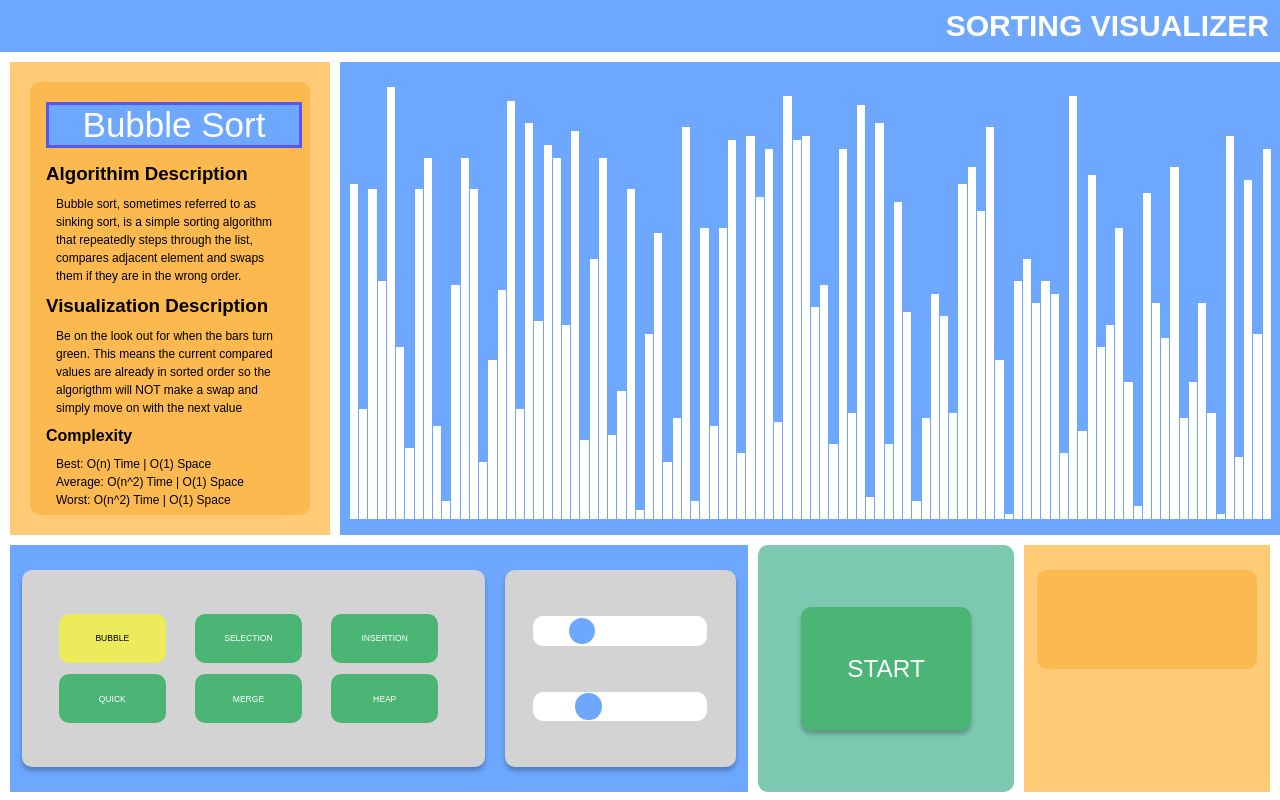
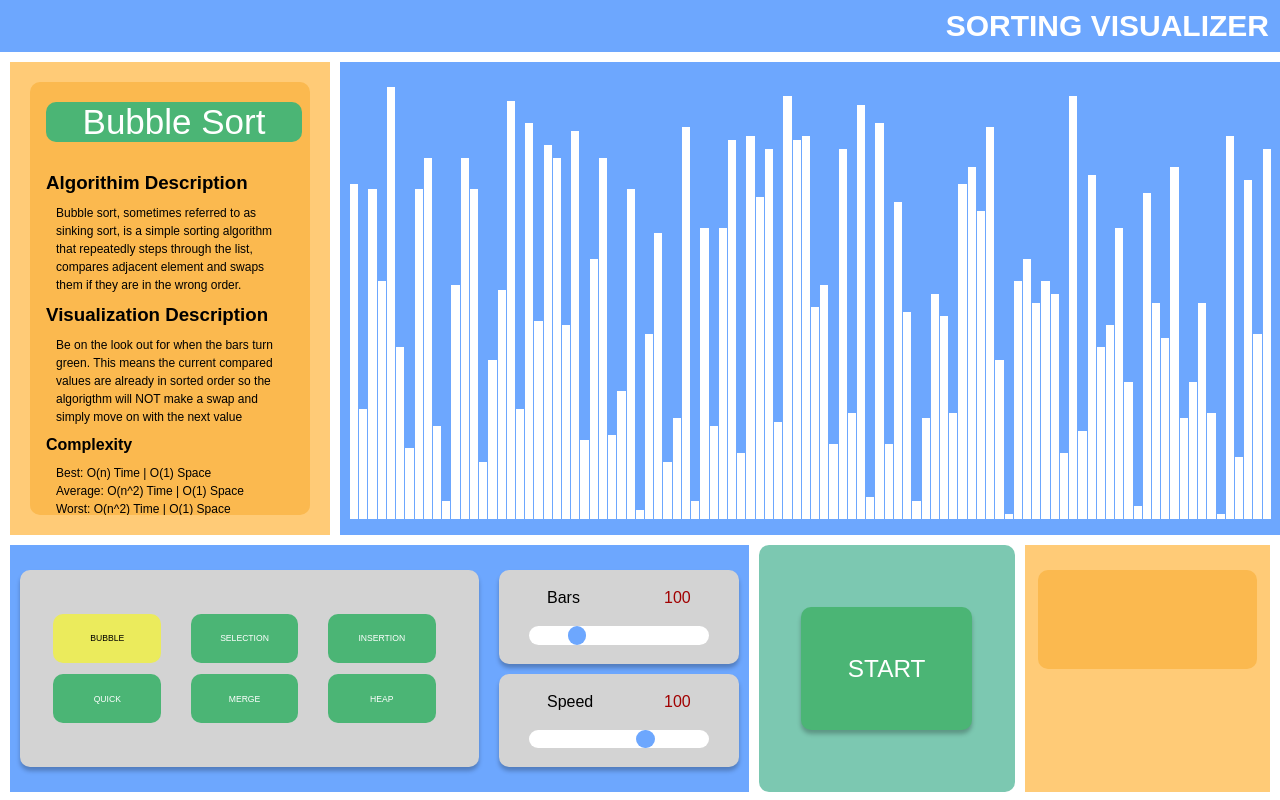
Before and after one commit to RohanMangroo/Sorting-Visualizer, a React (Create React App) app: page / in a window 1280 px wide. Built offline with nearby package versions, Linux system fonts and the light colour scheme.

Commit message:
got sliders to work, displaying their current values

```diff
--- a/public/styles/controls.css
+++ b/public/styles/controls.css
@@ -3,7 +3,7 @@
   --page-bottom-left-width: calc(var(--width) * 3 / 5);
 
   --controls-container-height: calc(var(--page-child-height-bottom) * 4 / 5);
-  --controls-container-width: calc(var(--page-bottom-left-width) * 6.5 / 7);
+  --controls-container-width: calc(var(--page-bottom-left-width) * 6.55 / 7);
 
   --algo-button-container-height: var(--controls-container-height);
   --algo-buttons-container-width: calc(var(--controls-container-width) * 2 / 3);
@@ -19,7 +19,7 @@
   --button-inactive-bg-color: #c4c4c4;
 
   --sliders-container-width: calc(var(--controls-container-width) * 1 / 3);
-  --sliders-thumb-width: calc(var(--sliders-container-width) * 1 / 9);
+  --sliders-thumb-width: calc(var(--sliders-container-width) * 0.7 / 9);
 }
 
 .controls-container {
@@ -72,23 +72,42 @@
   color: black;
 }
 
-.sliders {
-  background-color: lightgray;
-  border-radius: 10px;
+.sliders-container {
   height: var(--controls-container-height);
   width: var(--sliders-container-width);
-  box-shadow: 0px 4px 4px rgba(0, 0, 0, 0.25);
   display: flex;
   flex-direction: column;
   align-items: center;
   justify-content: space-evenly;
 }
+.sliders {
+  background-color: lightgray;
+  height: calc(var(--controls-container-height) / 2);
+  /* width: var(--sliders-container-width); */
+  width: var(--sliders-container-width);
+  display: flex;
+  flex-direction: column;
+  justify-content: space-evenly;
+  border-radius: 10px;
+  align-items: center;
+  box-shadow: 0px 4px 4px rgba(0, 0, 0, 0.25);
+}
 
+.sliders > div {
+  width: calc(var(--sliders-container-width) * 0.6);
+  display: flex;
+  justify-content: space-between;
+}
+
+.sliders > div > span {
+  color: rgb(161, 1, 1);
+}
 .slider {
   -webkit-appearance: none;
   width: 75%;
-  height: 15%;
+  height: 20%;
   border-radius: 10px;
+  align-self: center;
 }
 
 .slider::-webkit-slider-thumb {
@@ -100,10 +119,17 @@
   cursor: pointer;
 }
 
+.bar-slider {
+  margin-bottom: var(--space);
+}
+
+.speed-slider {
+  direction: rtl;
+}
 .slider:disabled {
   -webkit-appearance: none;
   width: 75%;
-  height: 15%;
+  height: 20%;
   border-radius: 10px;
   background-color: rgb(250, 250, 250);
 }
--- a/public/styles/sortingPage.css
+++ b/public/styles/sortingPage.css
@@ -114,22 +114,13 @@
 .descrip-title {
   font-size: 35px;
   text-align: center;
-  background-color: var(--primary);
-  border: solid rgb(86, 86, 247);
+  background-color: var(--green);
+  /* border: solid rgb(86, 86, 247); */
   color: white;
-  margin-bottom: calc(var(--space) * 1.5);
-  /* border-radius: 10px; */
+  margin-bottom: calc(var(--space) * 3);
+  border-radius: 10px;
   font-weight: normal;
 }
-
-.descrip-body {
-}
-
-/* .algo-description {
-  display: flex;
-  flex-direction: column;
-  justify-content: space-between;
-} */
 
 .descrip-sub-container p {
   font-size: 12px;
--- a/src/Components/Controls.js
+++ b/src/Components/Controls.js
@@ -11,6 +11,7 @@ function Controls({
   selectedButton,
   active,
   barCount,
+  speed,
 }) {
   //This handle click function uses event delegation to update which algorithm button has been clicked. The value passed is a string of the algorithm name
   function handleButtonClick(e) {
@@ -78,7 +79,12 @@ function Controls({
           </button>
         </div>
       </div>
-      <div className="sliders">
+      <div className="sliders-container">
+        <div className="sliders bar-slider">
+          <div>
+            <label>Bars</label>
+            <span>{barCount}</span>
+          </div>
           <input
             type="range"
             name="bars"
@@ -90,17 +96,24 @@ function Controls({
             className="slider"
             onChange={(name) => handleBarSlider(name)}
           />
+        </div>
+        <div className="sliders">
+          <div>
+            <label>Speed</label>
+            <span>{speed}</span>
+          </div>
           <input
             type="range"
             name="speed"
             disabled={active ? true : false}
             defaultValue="100"
-          min="20"
+            min="0"
             max="300"
             step="1"
-          className="slider"
+            className="slider speed-slider"
             onChange={(name) => handleSpeed(name)}
           />
+        </div>
       </div>
     </div>
   );
@@ -111,6 +124,7 @@ const mapStateToProps = ({ buttonSelection, bars }) => {
     selectedButton: buttonSelection.buttonSelection,
     active: buttonSelection.active,
     barCount: bars.barCount,
+    speed: bars.speed,
   };
 };
 
```
Lines whose indentation alone changed are shown as unchanged.
